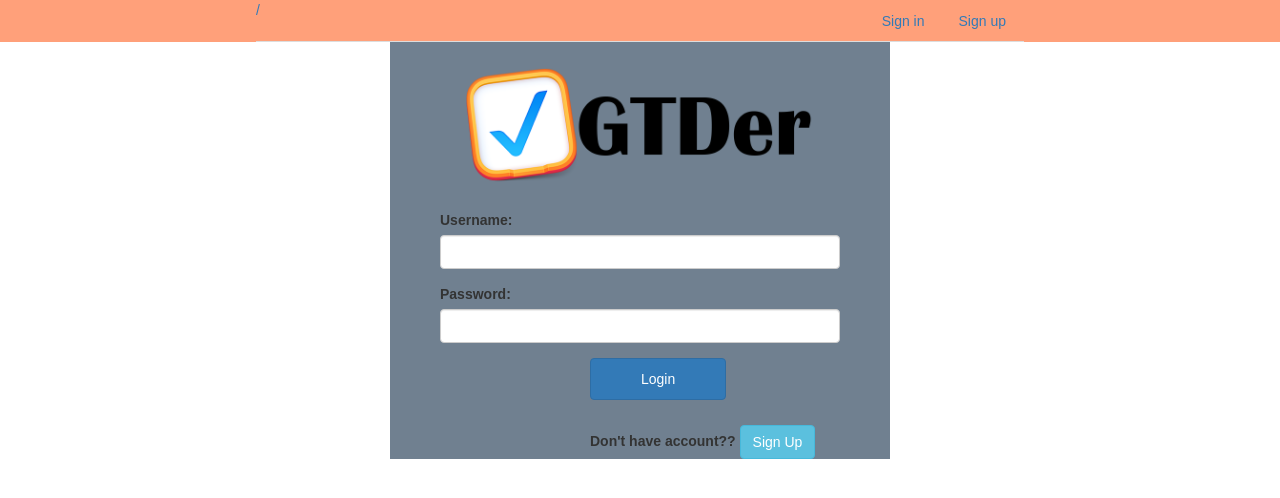
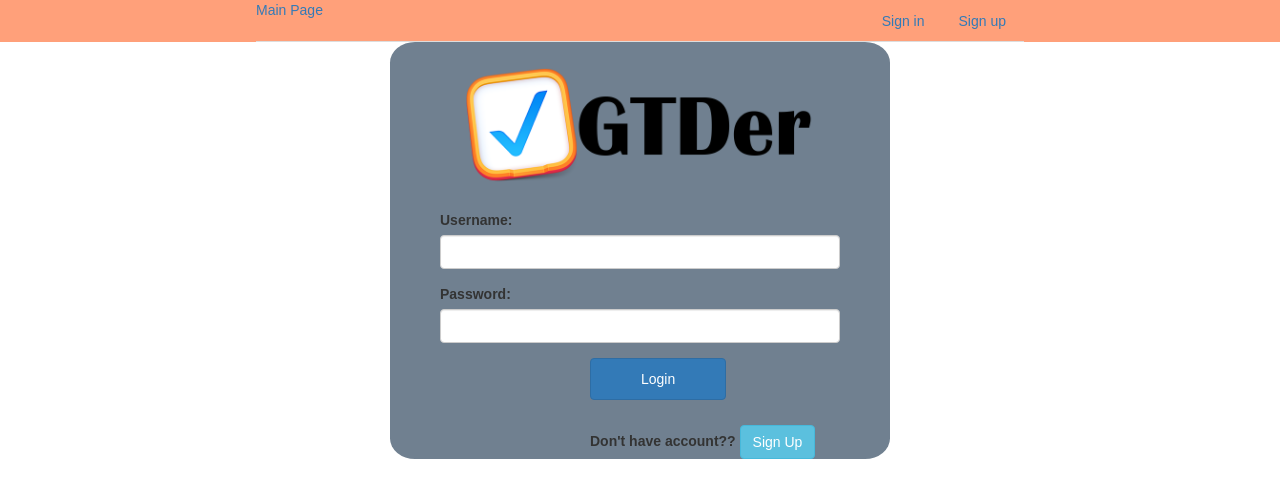
Before and after one commit to BartoszCoyote/GTDer, a React (Create React App) app in the folder frontend/: page /signin in a window 1280 px wide. Shown: the top 498 px of the page. Built offline with nearby package versions, Linux system fonts and the light colour scheme.

Commit message:
add eslint

```diff
--- a/frontend/src/components/Header.js
+++ b/frontend/src/components/Header.js
@@ -9,7 +9,7 @@ class Header extends Component{
       return [
         <ul className="nav nav-tabs">
         <div className="center">
-        <li className="nav-item" key="DashBoard"><Link to="/dashboard">s</Link></li>
+        <li className="nav-item" key="DashBoard"><Link to="/dashboard"> Dashboard </Link></li>
         </div>
         <li className="nav-item" key="signout"><Link to="/signout">Sign out</Link></li>
         </ul>
@@ -18,7 +18,7 @@ class Header extends Component{
     return [
       <ul className="nav nav-tabs">
         <div className="center">
-        <li className="nav-item test" key="DashBoard"><Link to="/dashboard">/</Link></li>
+        <li className="nav-item test" key="DashBoard"><Link to="/dashboard"> Main Page </Link></li>
         </div>
       <li className="nav-item" key="signin"><Link to="/signin">Sign in</Link></li>
       <li className="nav-item" key="signup"><Link to="/signup">Sign up</Link></li>
--- a/frontend/src/components/auth/Signin.css
+++ b/frontend/src/components/auth/Signin.css
@@ -2,10 +2,14 @@
   margin-right: 30%;
   margin-left: 30%;
   background-color: slategray;
+  border-radius: 5%;
 }
 .container{
   height: 100%;
   width: 100%;
+  border-top-right-radius: 10px
+
+
 }
 
 .form-group {
--- a/frontend/src/components/auth/Signin.js
+++ b/frontend/src/components/auth/Signin.js
@@ -52,7 +52,7 @@ render(){
            <div className="container">
         <div className="loginForm">
           <div id="image" >
-            <a href="/"></a>
+            <a href="/"> </a>
 
 
           </div>
--- a/frontend/src/components/auth/Singup.js
+++ b/frontend/src/components/auth/Singup.js
@@ -50,7 +50,7 @@ render(){
         <div className="container">
           <div className="loginForm">
             <div id="image">
-              <a href="/"></a>
+              <a href="/"> </a>
 
             </div>
             <form onSubmit={handleSubmit(this.onSubmit.bind(this))}>
```
Also changed, not shown: 1 other file (tests, documents, lock files or other folders).
